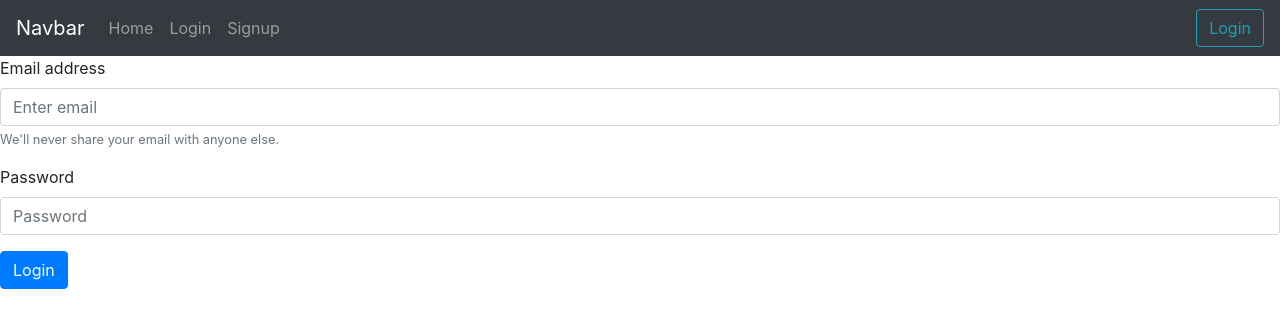
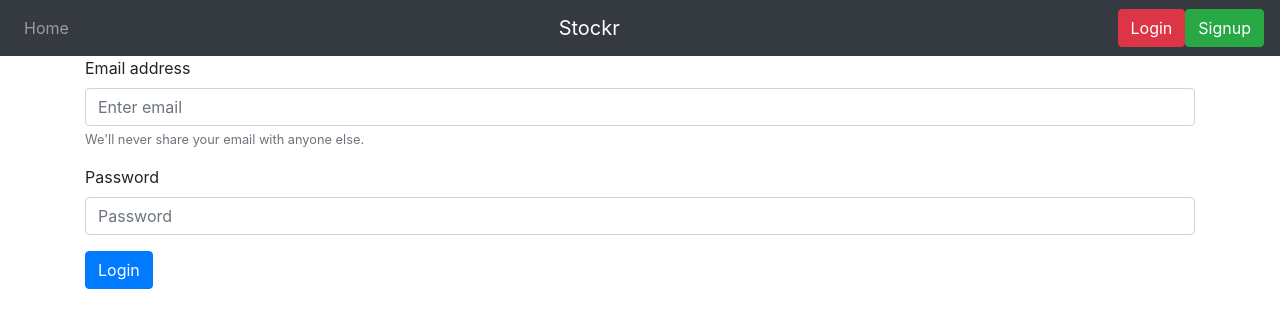
Before and after one commit to rahulsai1999/stockrAWS, a React (Create React App) app: page /#/login in a window 1280 px wide. Shown: the top 328 px of the page. Built offline with nearby package versions, Linux system fonts and the light colour scheme.

Commit message:
works atleast

```diff
--- a/src/components/login.js
+++ b/src/components/login.js
@@ -1,10 +1,11 @@
 import React, { Component } from "react";
-import {Button,Form} from 'react-bootstrap';
+import {Button,Form,Container} from 'react-bootstrap';
 
 class Login extends Component {
   render() {
     return (
       <div>
+      <Container>
        <Form>
         <Form.Group controlId="formBasicEmail">
             <Form.Label>Email address</Form.Label>
@@ -21,6 +22,7 @@ class Login extends Component {
             Login
         </Button>
         </Form>
+        </Container>
       </div>
     );
   }
--- a/src/components/reusables/navbardef.js
+++ b/src/components/reusables/navbardef.js
@@ -6,13 +6,14 @@ class NavbarDef extends Component {
     return (
       <div>
        <Navbar bg="dark" variant="dark">
-        <Navbar.Brand href="#home">Navbar</Navbar.Brand>
         <Nav className="mr-auto">
-        <Nav.Link href="#/">Home</Nav.Link>
-        <Nav.Link href="#login">Login</Nav.Link>
-        <Nav.Link href="#signup">Signup</Nav.Link>
+          <Nav.Link href="#/">Home</Nav.Link>
         </Nav>
-        <Button variant="outline-info" href="#login">Login</Button>
+        <Nav className="mr-auto">
+          <Navbar.Brand href="#home">Stockr</Navbar.Brand>
+        </Nav>
+          <Button variant="danger" href="#login">Login</Button>
+          <Button variant="success" href="#signup">Signup</Button>
         </Navbar>
       </div>
     );
--- a/src/components/signup.js
+++ b/src/components/signup.js
@@ -1,5 +1,5 @@
 import React, { Component } from "react";
-import {Button,Form} from 'react-bootstrap';
+import {Button,Form,Container} from 'react-bootstrap';
 
 class Signup extends Component {
   constructor()
@@ -33,6 +33,7 @@ class Signup extends Component {
   render() {
     return (
       <div>
+      <Container>
        <Form>
         <Form.Group controlId="formBasicEmail">
             <Form.Label>Email address</Form.Label>
@@ -49,6 +50,7 @@ class Signup extends Component {
             Sign Up
         </Button>
         </Form>
+        </Container>
       </div>
     );
   }
```
